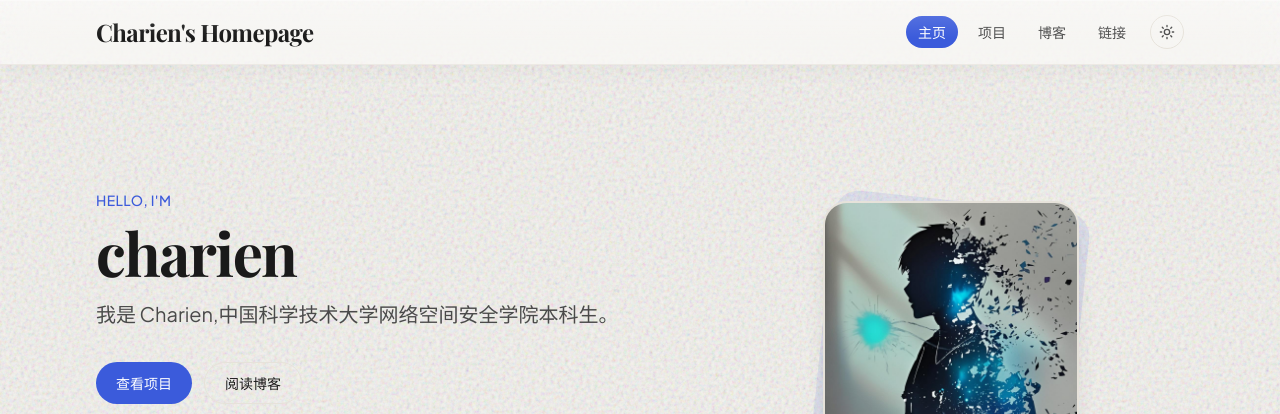
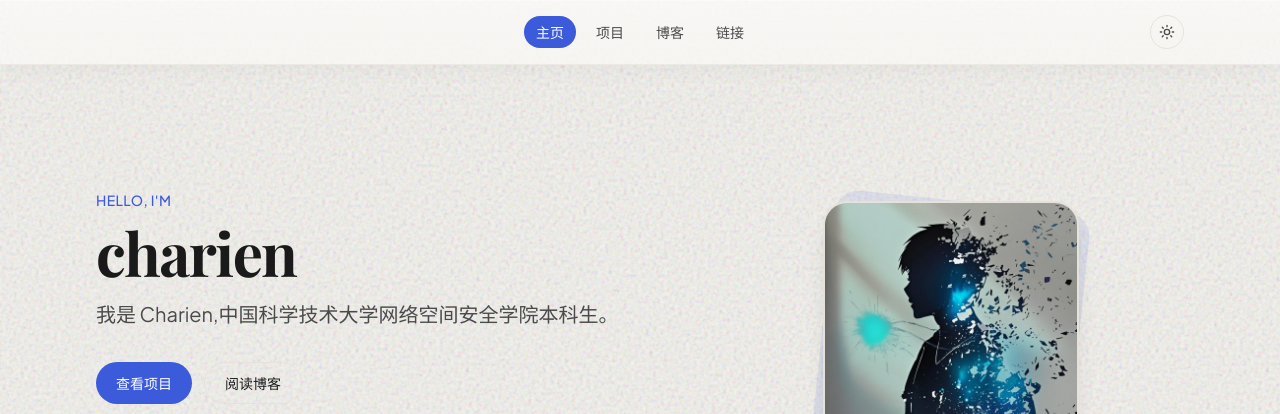
Before and after one commit to charienustc/charienustc.github.io, an Astro site: page / in a window 1280 px wide. Shown: the top 414 px of the page. Built offline with nearby package versions, Linux system fonts and the light colour scheme; Astro itself is replaced by a stand-in of ours; a script that the page names is missing; a web font is replaced by a local one.

Commit message:
style: 标题去掉,Tab 居中

```diff
--- a/src/components/Header.astro
+++ b/src/components/Header.astro
@@ -1,5 +1,5 @@
 ---
-import { SITE_TITLE, NAV_LINKS } from '../consts';
+import { NAV_LINKS } from '../consts';
 import ThemeToggle from './ThemeToggle.astro';
 
 const base = import.meta.env.BASE_URL;
@@ -12,10 +12,7 @@ function isActive(href: string): boolean {
 ---
 
 <header class="sticky top-0 z-40 liquid-glass">
-  <div class="mx-auto max-w-6xl px-4 sm:px-6 lg:px-8 h-16 flex items-center justify-between">
-    <a href={base} class="font-serif text-xl sm:text-2xl font-bold text-ink tracking-tight hover:text-accent transition-colors">
-      {SITE_TITLE}
-    </a>
+  <div class="mx-auto max-w-6xl px-4 sm:px-6 lg:px-8 h-16 flex items-center justify-center relative">
     <nav class="flex items-center gap-1 sm:gap-2 text-sm font-medium">
       {NAV_LINKS.map((link) => (
         <a
@@ -30,7 +27,9 @@ function isActive(href: string): boolean {
           {link.label}
         </a>
       ))}
+    </nav>
+    <div class="absolute right-4 sm:right-6 lg:right-8 top-1/2 -translate-y-1/2">
       <ThemeToggle />
-    </nav>
+    </div>
   </div>
 </header>
```
